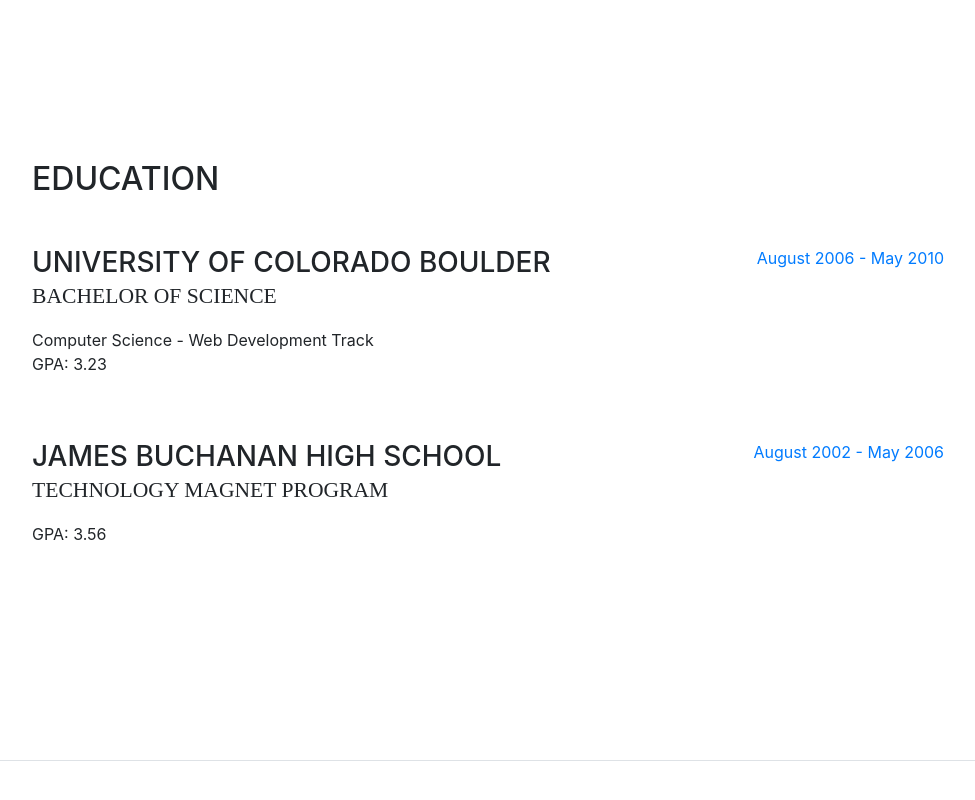
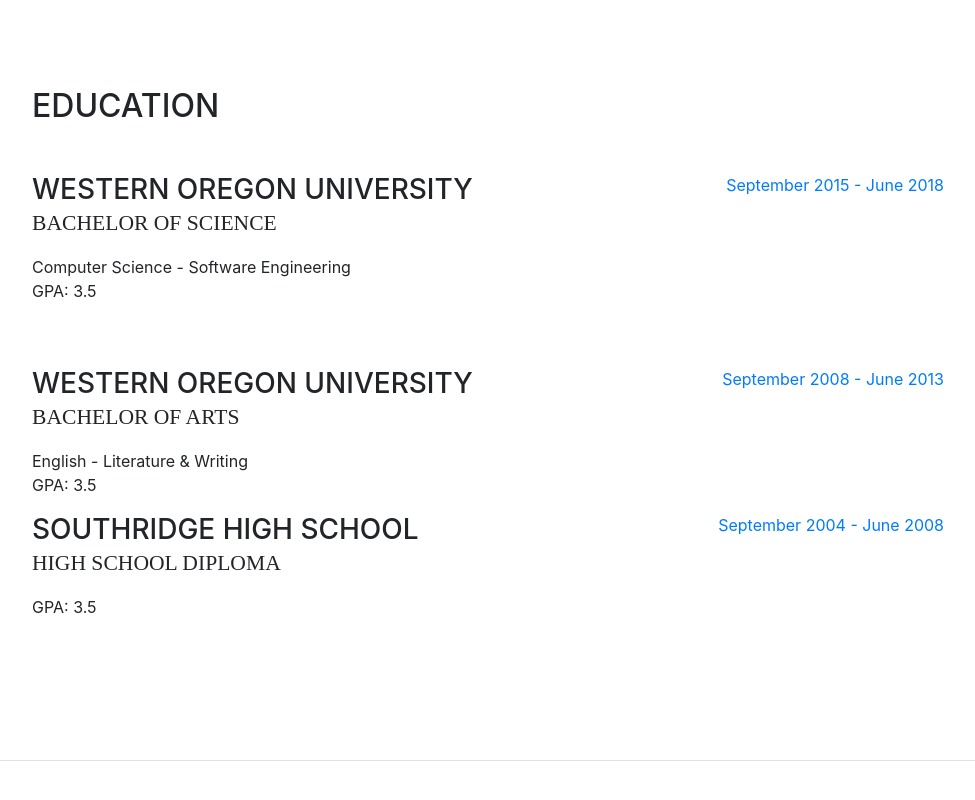
Before and after one commit to mgeorgebrown89/mgeorgebrown89.github.io, a website with bundled scripts: page index.html in a window 1280 px wide. Shown: the part 1918-2718 px from the top of the page, without its empty margins (288-1263 px from the left). Built offline with nearby package versions, Linux system fonts and the light colour scheme; a web font is replaced by a local one.

Commit message:
edit some info, some still from template.

```diff
--- a/css/resume.css
+++ b/css/resume.css
@@ -40,7 +40,7 @@
 .list-social-icons a {
   color: #495057; }
   .list-social-icons a:hover {
-    color: #BD5D38; }
+    color: rgb(109, 32, 4); }
   .list-social-icons a .fa-lg {
     font-size: 1.75rem; }
 
--- a/index.html
+++ b/index.html
@@ -8,7 +8,7 @@
     <meta name="description" content="">
     <meta name="author" content="">
 
-    <title>Resume - Start Bootstrap Theme</title>
+    <title>Michael G. Brown</title>
 
     <!-- Bootstrap core CSS -->
     <link href="vendor/bootstrap/css/bootstrap.min.css" rel="stylesheet">
@@ -65,11 +65,11 @@
 
       <section class="resume-section p-3 p-lg-5 d-flex d-column" id="about">
         <div class="my-auto">
-          <h1 class="mb-0">Clarence
-            <span class="text-primary">Taylor</span>
+          <h1 class="mb-0">Michael G.
+            <span class="text-primary">Brown</span>
           </h1>
-          <div class="subheading mb-5">3542 Berry Street · Cheyenne Wells, CO 80810 · (317) 585-8468 ·
-            <a href="mailto:name@email.com">name@email.com</a>
+          <div class="subheading mb-5">Monmouth, Oregon · (971) 221-9027 ·
+            <a href="mailto:name@email.com">m.george.brown89@gmail.com</a>
           </div>
           <p class="mb-5">I am experienced in leveraging agile frameworks to provide a robust synopsis for high level overviews. Iterative approaches to corporate strategy foster collaborative thinking to further the overall value proposition.</p>
           <ul class="list-inline list-social-icons mb-0">
@@ -167,24 +167,36 @@
 
           <div class="resume-item d-flex flex-column flex-md-row mb-5">
             <div class="resume-content mr-auto">
-              <h3 class="mb-0">University of Colorado Boulder</h3>
+              <h3 class="mb-0">Western Oregon University</h3>
               <div class="subheading mb-3">Bachelor of Science</div>
-              <div>Computer Science - Web Development Track</div>
-              <p>GPA: 3.23</p>
+              <div>Computer Science - Software Engineering</div>
+              <p>GPA: 3.5</p>
             </div>
             <div class="resume-date text-md-right">
-              <span class="text-primary">August 2006 - May 2010</span>
+              <span class="text-primary">September 2015 - June 2018</span>
             </div>
           </div>
 
           <div class="resume-item d-flex flex-column flex-md-row">
             <div class="resume-content mr-auto">
-              <h3 class="mb-0">James Buchanan High School</h3>
-              <div class="subheading mb-3">Technology Magnet Program</div>
-              <p>GPA: 3.56</p>
+              <h3 class="mb-0">Western Oregon University</h3>
+              <div class="subheading mb-3">Bachelor of Arts</div>
+              <div>English - Literature &amp; Writing</div>
+              <p>GPA: 3.5</p>
             </div>
             <div class="resume-date text-md-right">
-              <span class="text-primary">August 2002 - May 2006</span>
+              <span class="text-primary">September 2008 - June 2013</span>
+            </div>
+          </div>
+
+          <div class="resume-item d-flex flex-column flex-md-row">
+            <div class="resume-content mr-auto">
+              <h3 class="mb-0">Southridge High School</h3>
+              <div class="subheading mb-3">High School Diploma</div>
+              <p>GPA: 3.5</p>
+            </div>
+            <div class="resume-date text-md-right">
+              <span class="text-primary">September 2004 - June 2008</span>
             </div>
           </div>
 
```
Also changed, not shown: img/profile.jpg.
